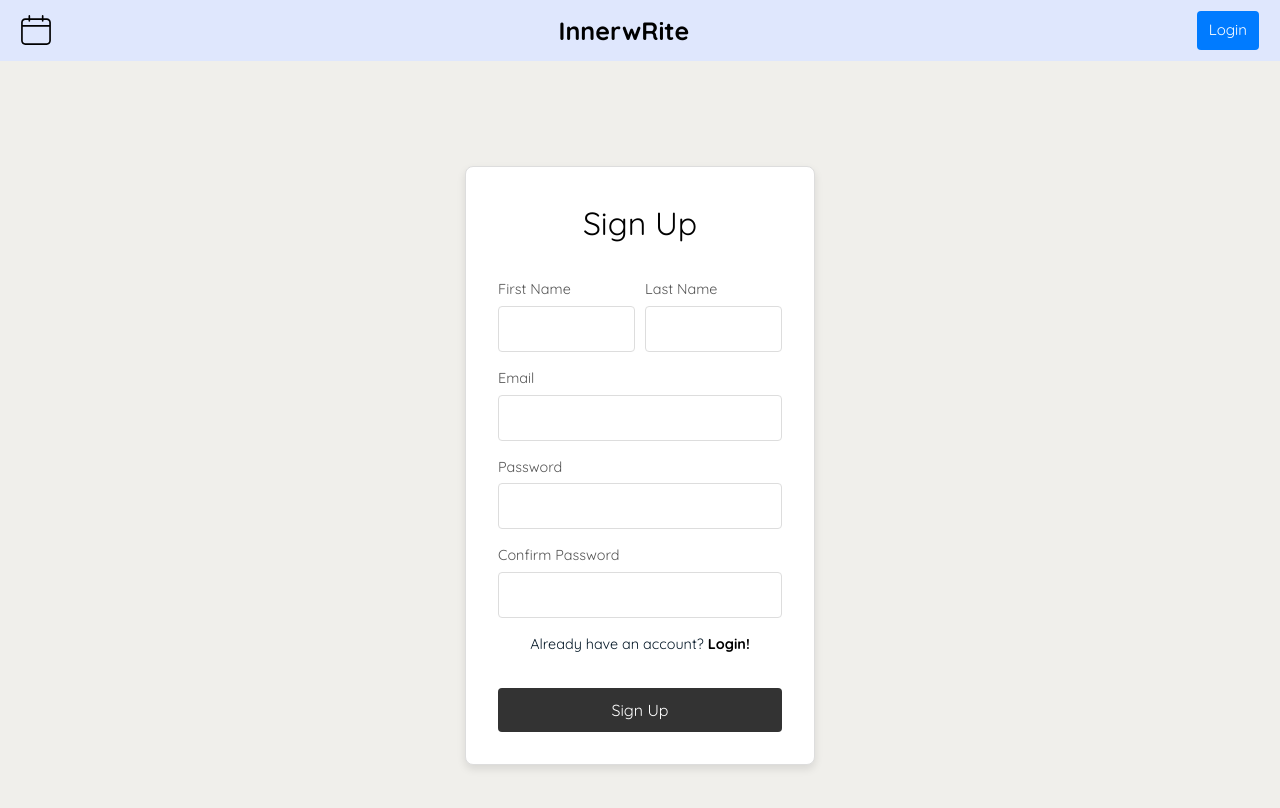
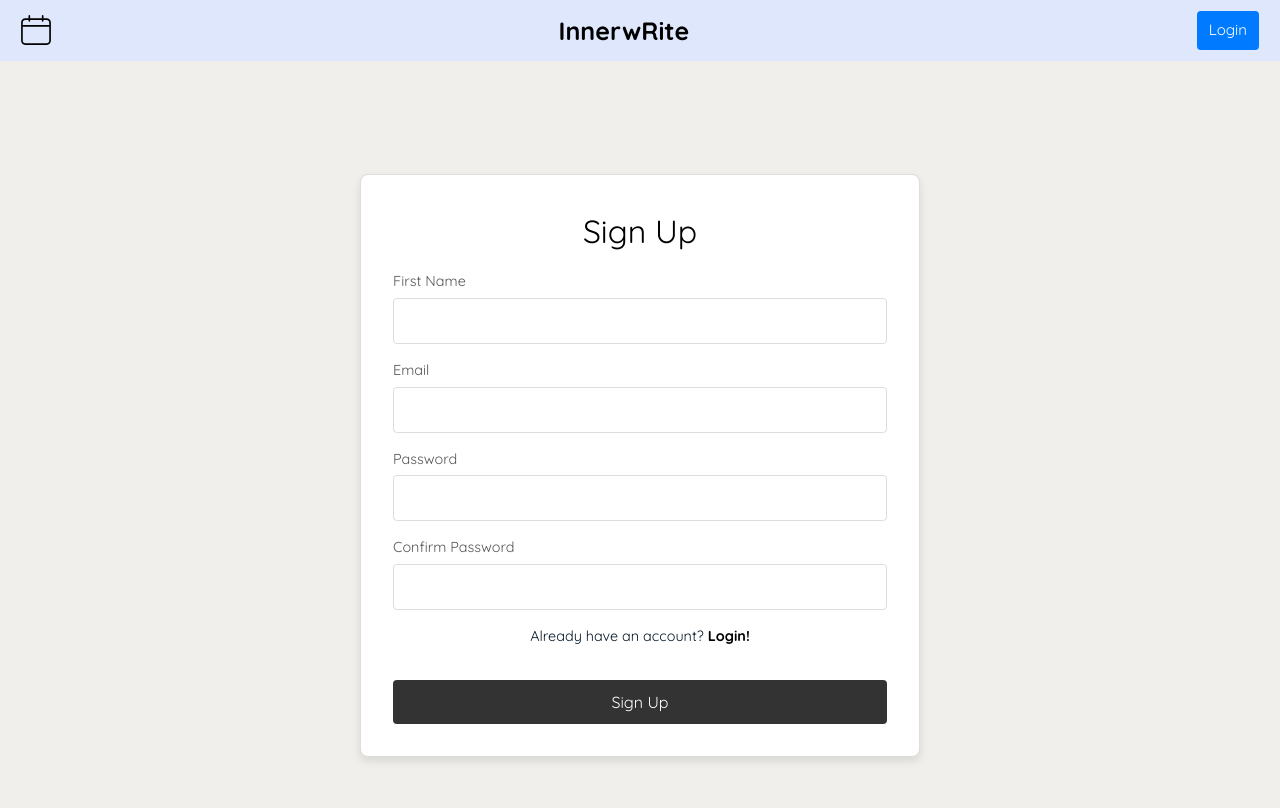
Before and after one commit to mpn64894/inner-write, a Next.js app: page /signup in a window 1280 px wide. Shown: the top 808 px of the page. Built offline with nearby package versions, Linux system fonts and the light colour scheme.

Commit message:
made login and signup bigger and no last name

```diff
--- a/src/components/Login.module.css
+++ b/src/components/Login.module.css
@@ -2,7 +2,7 @@
     display: flex;
     justify-content: center;
     align-items: center;
-    min-height: 100vh;
+    min-height: 90vh;
 }
 
 .header {
@@ -14,14 +14,13 @@
 }
 
 .header h1 {
-    font-family: 'Cursive', sans-serif;
     font-size: 24px;
     color: #000;
     margin-left: 10px;
 }
 
 .loginContainer {
-    width: 350px;
+    width: 35rem;
     padding: 2rem;
     background-color: white;
     border: 1px solid #ddd;
--- a/src/components/Signup.module.css
+++ b/src/components/Signup.module.css
@@ -6,7 +6,7 @@
   }
 
   .signUpContainer {
-    width: 350px;
+    width: 35rem;
     padding: 2rem;
     background-color: white;
     border: 1px solid #ddd;
@@ -27,11 +27,6 @@
     color: #555;
     text-align: left;
     margin-top: 1rem;
-  }
-
-  .nameFields {
-    display: flex;
-    gap: 10px;
   }
 
   .formInput {
--- a/src/components/Signup.tsx
+++ b/src/components/Signup.tsx
@@ -9,7 +9,6 @@ function SignUp() {
     const [password, setPassword] = useState('')
     const [confirmPassword, setConfirmPassword] = useState('')
     const [firstName, setfirstName] = useState('')
-    const [lastName, setlastName] = useState('')
 
     const handleSignup = async (e: React.FormEvent) => {
         e.preventDefault()
@@ -26,7 +25,6 @@ function SignUp() {
                 },
                 body: JSON.stringify({
                     firstName,
-                    lastName,
                     email,
                     password
                 }),
@@ -43,7 +41,6 @@ function SignUp() {
         <div className={styles.signUpContainer}>
         <p className={styles.title}>Sign Up</p>
         <form onSubmit={handleSignup}>
-          <div className={styles.nameFields}>
             <label className={styles.formLabel}>
               First Name
               <input
@@ -54,17 +51,6 @@ function SignUp() {
                 className={styles.formInput}
               />
             </label>
-            <label className={styles.formLabel}>
-              Last Name
-              <input
-                type="text"
-                value={lastName}
-                onChange={(e) => setlastName(e.target.value)}
-                required
-                className={styles.formInput}
-              />
-            </label>
-          </div>
           <label className={styles.formLabel}>
             Email
             <input
```
